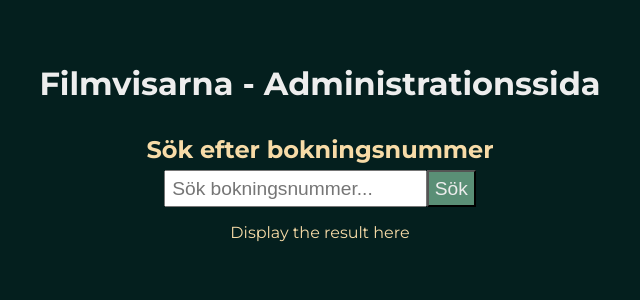
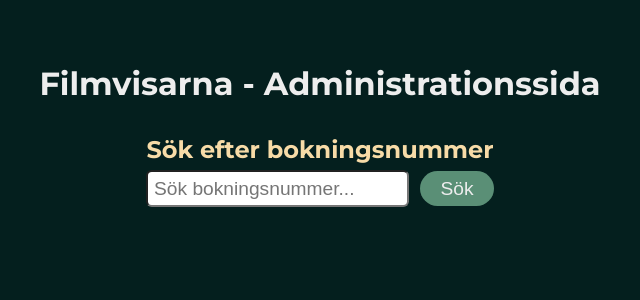
Before and after one commit to j-carlander/Filmvisarna, a React (Vite) app: page /admin in a window 1280 px wide. Shown: the top 300 px of the page, without its empty margins (320-960 px from the left). Built offline with nearby package versions, Linux system fonts and the light colour scheme.

Commit message:
fetching info of a booking by number and displaying the info on the admin page

```diff
--- a/src/Sass/main.scss
+++ b/src/Sass/main.scss
@@ -7,6 +7,8 @@
 @use "../components/ScreeningDetails/ScreeningDetails" as *;
 
 @use "../pages/AdminPage/AdminPage" as *;
+@use "../components/AdminDisplayTicket/AdminDisplayTicket" as *;
+@use "../components/AdminDisplayBooking/AdminDisplayBooking" as *;
 @import url("https://fonts.googleapis.com/css2?family=Montserrat:wght@100;200;300;400;500;600;700;800;900&display=swap");
 
 *,
--- /dev/null
+++ b/src/components/AdminDisplayBooking/AdminDisplayBooking.jsx
@@ -0,0 +1,43 @@
+import { AdminDisplayTicket } from "../AdminDisplayTicket/AdminDisplayTicket";
+
+export function AdminDisplayBooking({ result }) {
+  if (!result) return;
+
+  if ("error" in result) {
+    return (
+      <article>
+        <p>{result.error}</p>
+      </article>
+    );
+  }
+
+  function formatTickets(tickets) {
+    const splitted = tickets.split(",");
+    const numOfTickets = splitted.length;
+
+    const formatted = splitted.map((ticket) => {
+      const row = ticket.split(":")[0];
+      const seat = ticket.split(":")[1].split(" ")[0];
+      const type = ticket.split(":")[1].split(" ")[1];
+
+      return { row, seat, type };
+    });
+
+    return [formatted, numOfTickets];
+  }
+
+  return (
+    <article>
+      <h2>Resultat för bokingsnummer: {result.bookingNumber}</h2>
+      <p>Antal biljetter: {formatTickets(result.tickets)[1]}</p>
+      <div className="admin-display-flex-container">
+        {formatTickets(result.tickets)[0].map((ticket) => (
+          <AdminDisplayTicket
+            ticket={ticket}
+            key={`${ticket.row}:${ticket.seat}`}
+          />
+        ))}
+      </div>
+    </article>
+  );
+}
--- /dev/null
+++ b/src/components/AdminDisplayTicket/AdminDisplayTicket.jsx
@@ -0,0 +1,9 @@
+export function AdminDisplayTicket({ ticket }) {
+  return (
+    <section className="admin-display-ticket">
+      <p>Rad: {ticket.row}</p>
+      <p>Plats: {ticket.seat}</p>
+      <p>Biljettyp: {ticket.type}</p>
+    </section>
+  );
+}
--- a/src/pages/AdminPage/AdminPage.jsx
+++ b/src/pages/AdminPage/AdminPage.jsx
@@ -1,25 +1,68 @@
 import { useState } from "react";
+import { fetchHelper } from "../../utils/fetchHelper";
+import { AdminDisplayBooking } from "../../components/AdminDisplayBooking/AdminDisplayBooking";
 
 export function AdminPage() {
   const [inputValue, setInputValue] = useState("");
+  const [result, setResult] = useState();
+
+  async function searchBooking(e) {
+    e.preventDefault();
+
+    if (!inputValue) return;
+
+    const res = await fetchHelper(
+      `/bookinginfo?bookingNumber=${inputValue}`,
+      "GET"
+    );
+    if (res.status === 200) {
+      const resJson = await res.json();
+      console.log(resJson);
+      return setResult(resJson[0]);
+    }
+
+    setResult({
+      error:
+        "Ogiltigt bokingsnummer, kontrollera bokningsnumret och försök igen!",
+    });
+  }
+
+  function resetForm() {
+    setInputValue("");
+    setResult(undefined);
+  }
 
   return (
     <>
       <header className="admin-page-header">
         <h1 className="admin-page-title">Filmvisarna - Administrationssida</h1>
-        <form className="admin-page-search-form">
+        <form className="admin-page-search-form" onSubmit={searchBooking}>
           <h2 className="admin-page-search-title">Sök efter bokningsnummer</h2>
+          <div className="admin-page-relative-input">
             <input
               className="admin-page-search-input"
               type="text"
               placeholder="Sök bokningsnummer..."
               value={inputValue}
-            onChange={(e) => setInputValue(e.target.value)}
+              onChange={(e) =>
+                setInputValue(e.target.value.toLocaleUpperCase())
+              }
             />
-          <button className="admin-page-search-btn">Sök</button>
+            {inputValue ? (
+              <button
+                className="admin-page-reset-btn"
+                type="button"
+                onClick={resetForm}>
+                &#x2715;
+              </button>
+            ) : null}
+          </div>
+          <button type="submit" className="admin-page-search-btn">
+            Sök
+          </button>
         </form>
       </header>
-      <article>Display the result here</article>
+      <AdminDisplayBooking result={result} />
     </>
   );
 }
--- a/src/pages/AdminPage/_AdminPage.scss
+++ b/src/pages/AdminPage/_AdminPage.scss
@@ -12,10 +12,37 @@
 .admin-page-search-input {
   font-size: 1.2rem;
   padding: 0.3em;
-  margin-top: 0.3em;
+  margin: 0.3em;
 }
 
+.admin-page-search-input {
+  border-radius: 0.3em;
+}
 .admin-page-search-btn {
   background-color: $mediumAccent;
   color: $whiteAccent;
+  padding-inline: 1em;
+  border-radius: 1000px;
+  border: transparent solid 1px;
+  cursor: pointer;
+
+  &:hover {
+    border: $lightAccent solid 1px;
+  }
 }
+
+.admin-page-relative-input {
+  position: relative;
+  width: fit-content;
+  display: inline;
+}
+
+.admin-page-reset-btn {
+  position: absolute;
+  right: 0.5em;
+  top: 50%;
+  transform: translateY(-60%);
+
+  background: transparent;
+  border: none;
+}
--- a/src/stylesheet/main.css
+++ b/src/stylesheet/main.css
@@ -162,12 +162,58 @@
 .admin-page-search-input {
   font-size: 1.2rem;
   padding: 0.3em;
-  margin-top: 0.3em;
+  margin: 0.3em;
+}
+
+.admin-page-search-input {
+  border-radius: 0.3em;
 }
 
 .admin-page-search-btn {
   background-color: #5A8F76;
   color: #EDEDED;
+  padding-inline: 1em;
+  border-radius: 1000px;
+  border: transparent solid 1px;
+  cursor: pointer;
+}
+.admin-page-search-btn:hover {
+  border: #F7DBA7 solid 1px;
+}
+
+.admin-page-relative-input {
+  position: relative;
+  width: -moz-fit-content;
+  width: fit-content;
+  display: inline;
+}
+
+.admin-page-reset-btn {
+  position: absolute;
+  right: 0.5em;
+  top: 50%;
+  transform: translateY(-60%);
+  background: transparent;
+  border: none;
+}
+
+.admin-display-ticket {
+  display: flex;
+  flex-direction: column;
+  justify-content: center;
+  align-items: start;
+  gap: 0.3em;
+  width: 20em;
+  height: 5em;
+  padding-left: 0.3em;
+  border: #F7DBA7 solid 1px;
+}
+
+.admin-display-flex-container {
+  display: flex;
+  flex-direction: column;
+  align-items: center;
+  gap: 0.5em;
 }
 
 *,
```
Also changed, not shown: src/components/AdminDisplayBooking/_AdminDisplayBooking.scss (added, +8 -0 lines), src/components/AdminDisplayTicket/_AdminDisplayTicket.scss (added, +14 -0 lines), 1 other file (tests, documents, lock files or other folders). Lines whose indentation alone changed are shown as unchanged.
